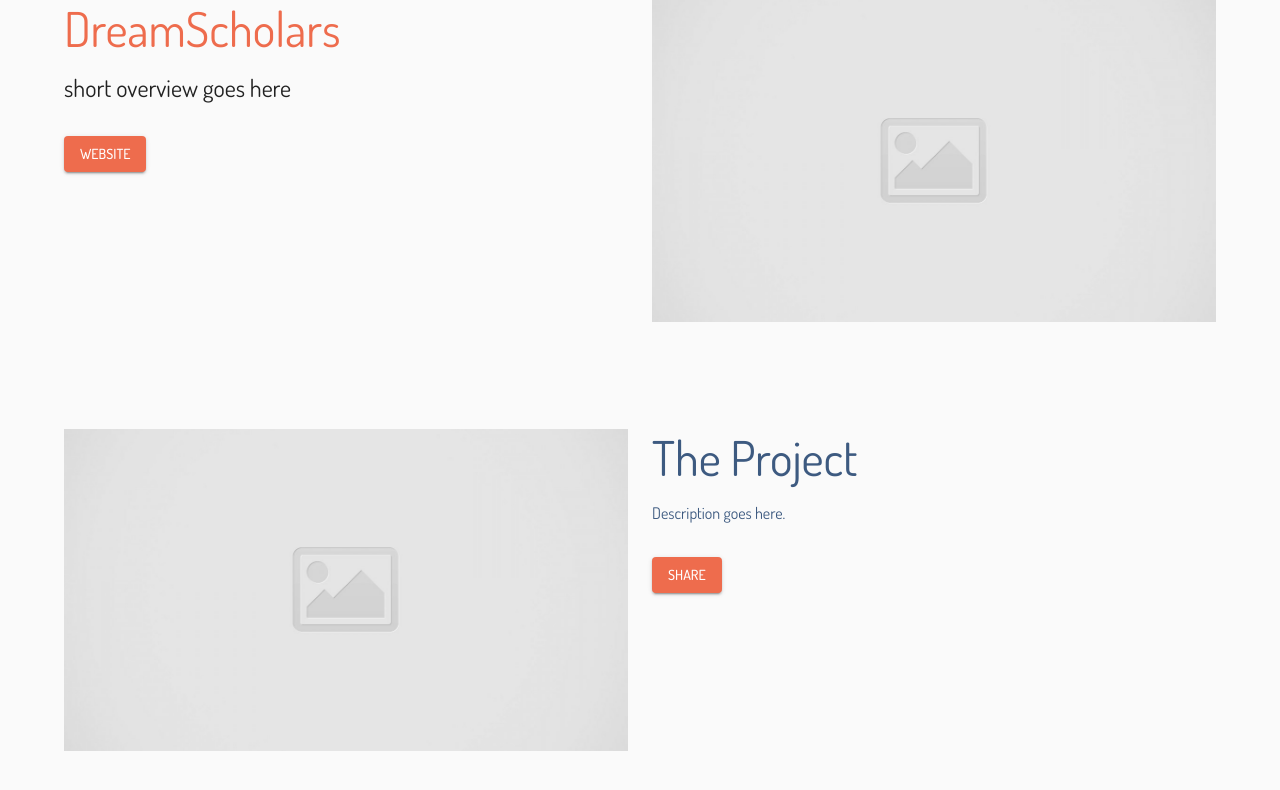
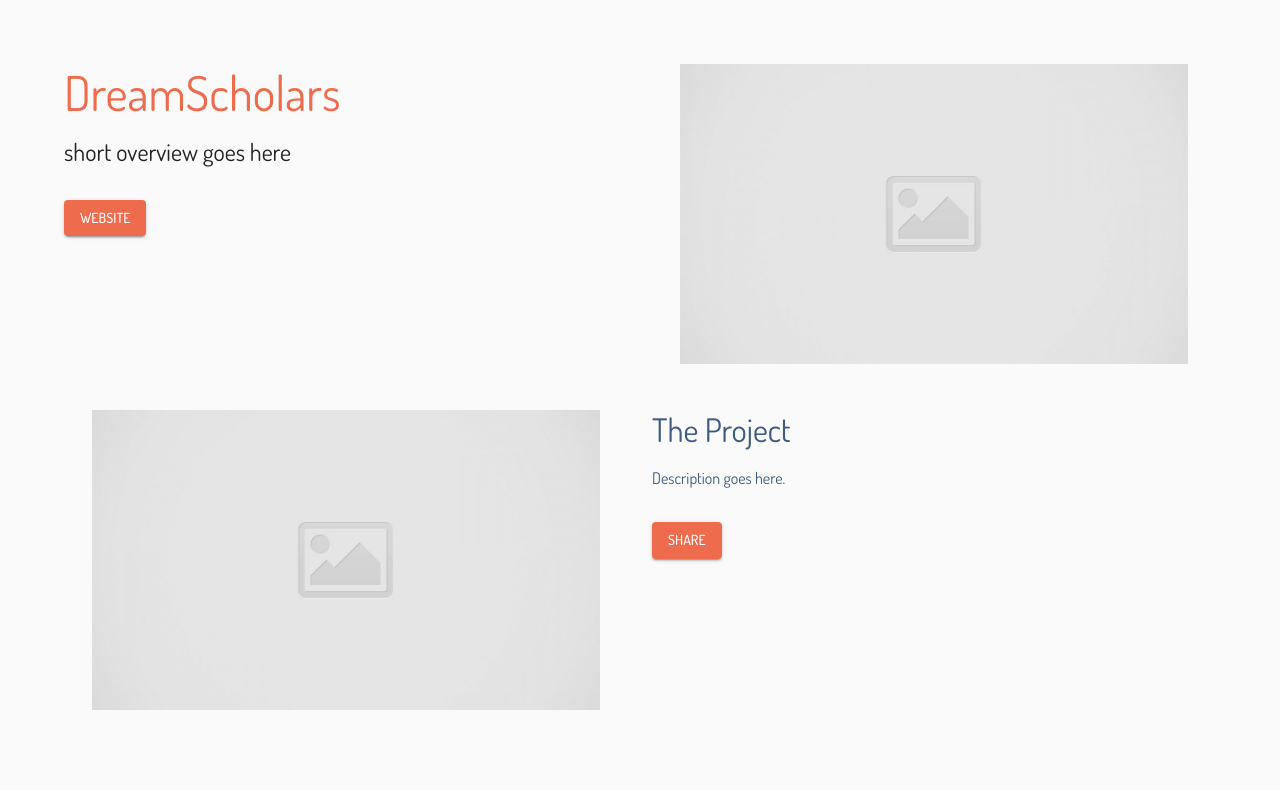
Before and after one commit to edwingl10/old-portfoliosite, a React (Create React App) app: page /projects/1 in a window 1280 px wide. Shown: the top 790 px of the page. Built offline with nearby package versions, Linux system fonts and the light colour scheme.

Commit message:
styling fixes

```diff
--- a/src/pages/ViewProject.jsx
+++ b/src/pages/ViewProject.jsx
@@ -19,7 +19,8 @@ export default function ViewProject() {
       <Grid
         container
         direction={{ xs: 'column-reverse', md: 'row' }}
-        spacing={3}>
+        spacing={3}
+        sx={{ my: 5 }}>
         <Grid item xs={12} sm={6}>
           <Typography variant="h3" paragraph color="secondary">
             {project.name}
@@ -30,6 +31,7 @@ export default function ViewProject() {
 
           <Button
             component={MuiLink}
+            href={project.link}
             color="secondary"
             variant="contained"
             sx={{ mt: 2 }}>
@@ -41,7 +43,7 @@ export default function ViewProject() {
           <img
             src={PlaceholderImg}
             alt="placeholder"
-            style={{ width: '100%', height: '75%', objectFit: 'cover' }}
+            style={{ width: '90%', maxHeight: 300, objectFit: 'cover' }}
           />
         </Grid>
       </Grid>
@@ -54,12 +56,12 @@ export default function ViewProject() {
           <img
             src={PlaceholderImg}
             alt="placeholder"
-            style={{ width: '100%', height: '75%', objectFit: 'cover' }}
+            style={{ width: '90%', maxHeight: 300, objectFit: 'cover' }}
           />
         </Grid>
 
         <Grid item>
-          <Typography variant="h3" paragraph color="primary">
+          <Typography variant="h4" paragraph color="primary">
             The Project
           </Typography>
           <Typography paragraph color="primary">
```
